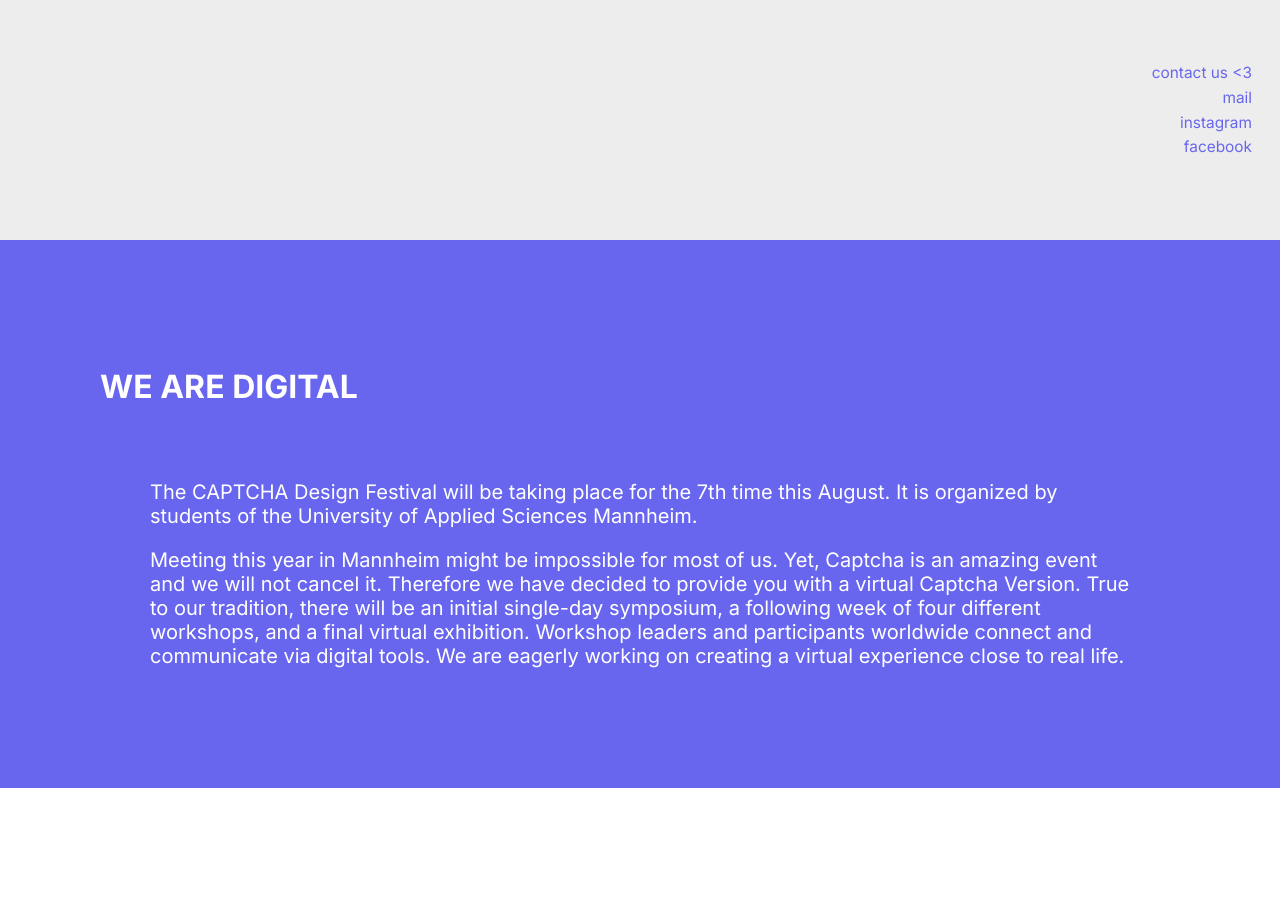
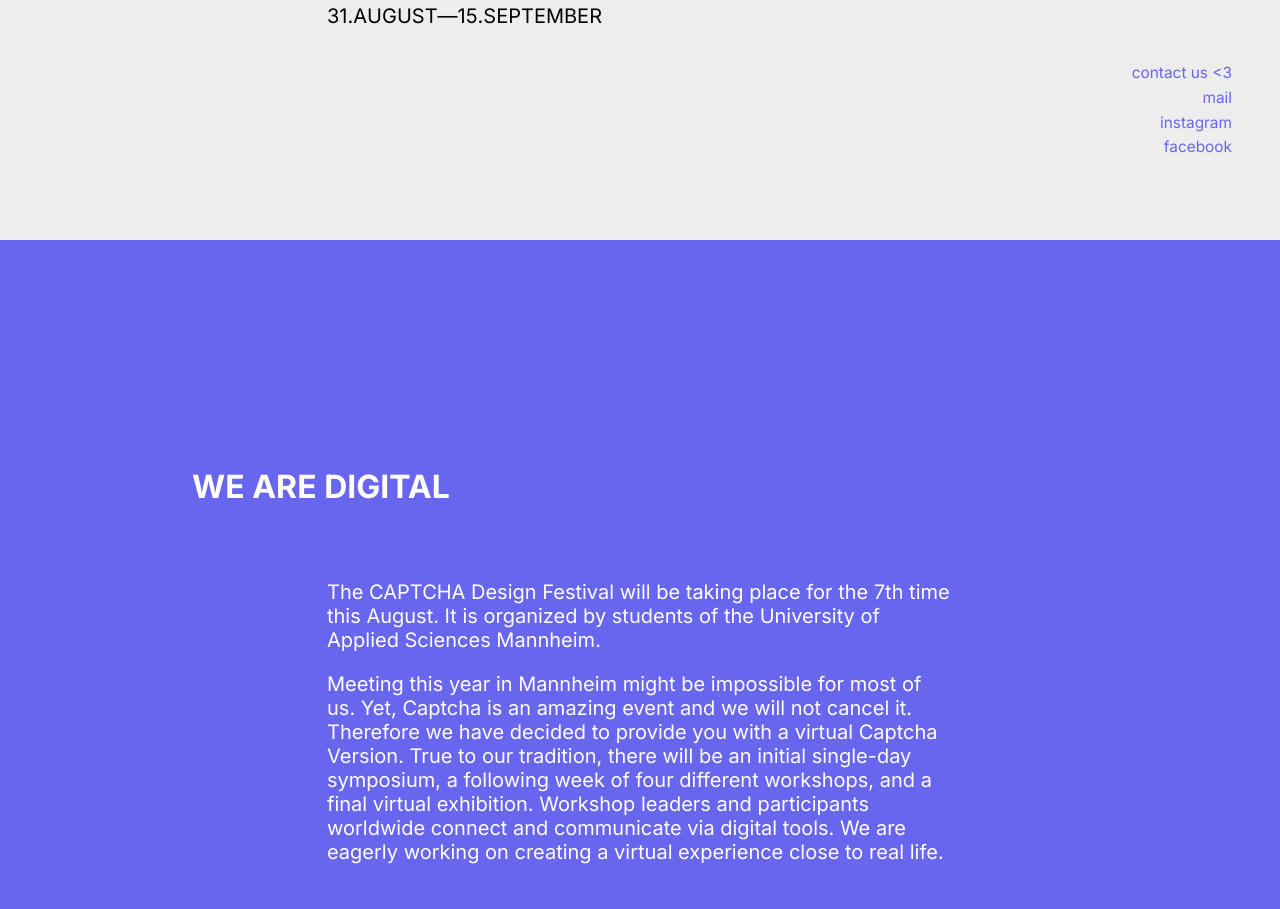
Before and after one commit to thorn117/captcha-proto, a plain HTML site: page index1.html in a window 1280 px wide. Shown: the part 560-1469 px from the top of the page. Drawn offline with Linux system fonts and the light colour scheme.

Commit message:
media queries for desktop

```diff
--- a/index1.html
+++ b/index1.html
@@ -254,7 +254,20 @@
         }
     }
 
-    @media only screen and (min-width: 750px) and (max-height:800px) {
+    @media only screen and (min-width: 750px) {
+        .section {
+            padding-left: 90px;
+            padding-right: 90px;
+        }
+        #contact {
+            padding-left: 90px;
+        }
+        #date {
+            right: 26px;
+        }
+    }
+
+    @media only screen and (min-width: 750px) {
         body {
             font-size: 20px;
         }
@@ -263,20 +276,19 @@
             padding-right: 50px;
         }
         .section {
-            padding: 5em 100px 5em 100px;
+            padding: 18vh 11vw 18vh 11vw;
         }
         #top-bar {
             display: none;
         }
         #header {
             height: 100vh;
-            padding-left: 150px;
             padding-top: 0px;
             padding-bottom: 0px;
         }
         #header h1 {
             padding-top: 38vh;
-            font-size: 2.7em;
+            font-size: calc( 2vh + 50px);
             margin: 0;
         }
         #date {
@@ -309,7 +321,7 @@
         }
         #cite h2 {
             font-size: 1.3em;
-            width: 50vw;
+            width: 450px;
         }
         #logo {
             display: none;
@@ -324,6 +336,74 @@
             background: var(--bg-grey);
             margin: 0;
             padding-left: 60vw;
+        }
+    }
+
+    @media only screen and (min-width: 850px) {
+        .section {
+            padding-left: 13vw;
+            padding-right: 13vw;
+        }
+    }
+
+    @media only screen and (min-width: 950px) {
+        .section {
+            padding-left: 15vw;
+            padding-right: 15vw;
+        }
+    }
+
+    @media only screen and (min-width: 950px) {
+        #stay-home .text {
+            padding-left: 0px;
+            width: 450px;
+        }
+    }
+
+    @media only screen and (min-width: 750px) and (min-height: 750px) {
+        #date {
+            font-size: 2.5vh;
+        }
+    }
+
+    @media only screen and (min-width: 1000px) and (min-height: 800px) {
+        .section {
+            padding-top: 25vh;
+            padding-top: 25vh;
+        }
+        #habitat .text .font-blue {
+            padding-bottom: 1em;
+        }
+    }
+
+    @media only screen and (min-width: 1200px) {
+        .text {
+            padding-left: 135px;
+            padding-right: 135px;
+        }
+        #header h1 {
+            padding-left: 135px;
+        }
+        #date {
+            padding-left: 135px;
+        }
+        #contact {
+            right: 40px;
+        }
+    }
+
+    @media only screen and (min-width: 1400px) {
+        .section {
+            padding: 17vh 18vw 17vh 25vw;
+        }
+        .text {
+            width: 630px;
+        }
+    }
+
+    @media only screen and (min-width: 1600px) {
+        #contact {
+            right: 12vw;
         }
     }
 </style>
```
